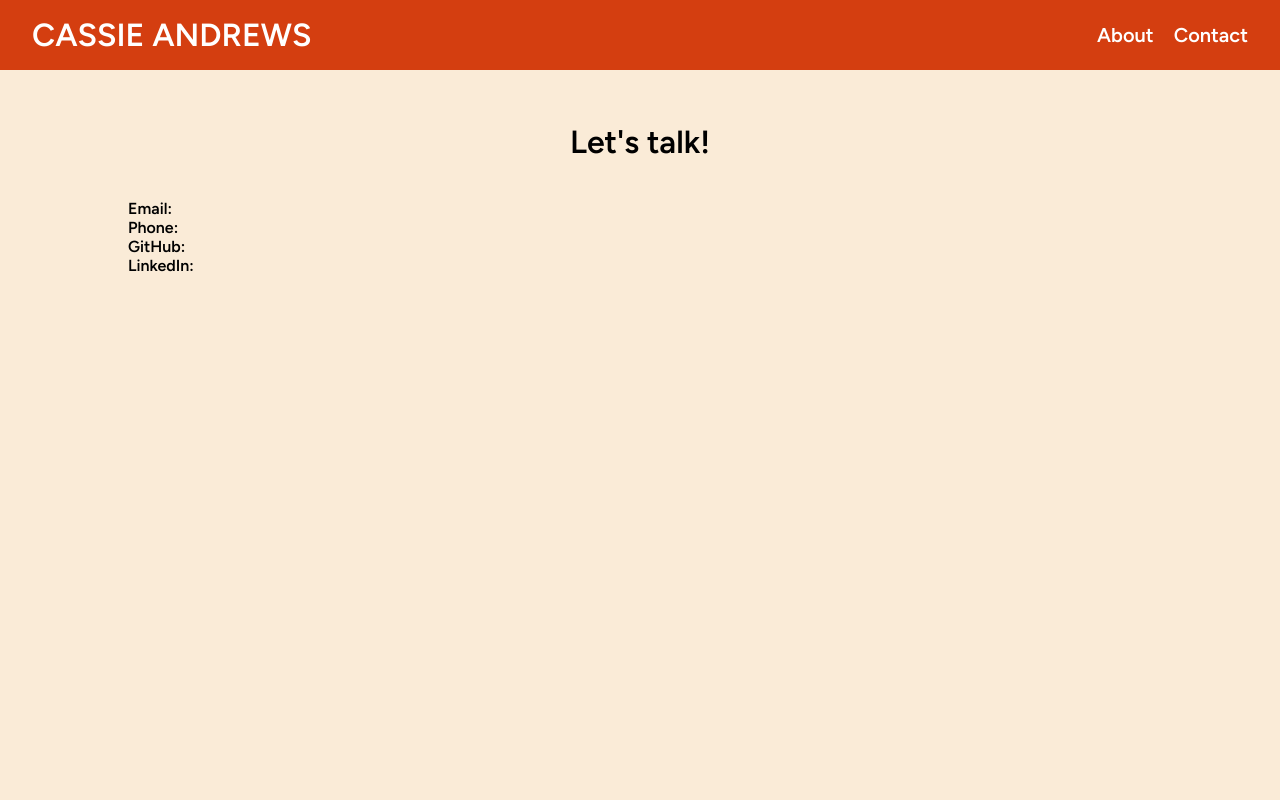
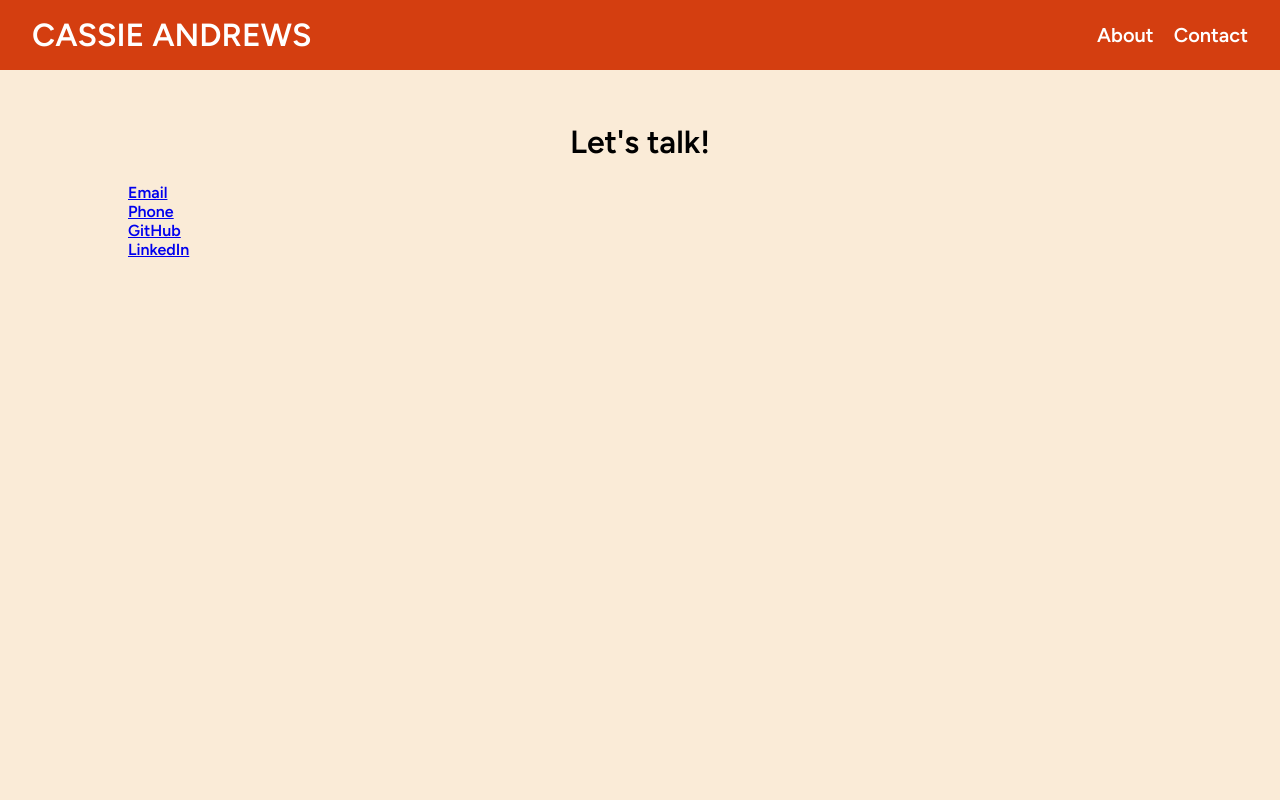
Before and after one commit to Cassie-Andrews/mmc6145-01-01-andrews-cassie, a React (Vite) app: page /contact in a window 1280 px wide. Shown: the top 800 px of the page. Built offline with nearby package versions, Linux system fonts and the light colour scheme.

Commit message:
about me

```diff
--- a/src/pages/about.jsx
+++ b/src/pages/about.jsx
@@ -4,8 +4,10 @@ export default function About() {
   return (
     <div className={styles.about__container}>
         <div>
-            <h1 className={styles.about__header}>About Me</h1>
-            <p className={styles.about}>Lorem ipsum dolor, sit amet consectetur adipisicing elit. Esse totam at in accusantium tempora non nostrum possimus nihil consectetur, quos assumenda consequatur quibusdam inventore necessitatibus temporibus nisi? Accusantium, nesciunt hic.</p>
+            <h1 className={styles.about__header}>Nice to meet you!</h1>
+            <p className={styles.about}>I'm Cassie and I'm currently living in Bradenton, FL. I work as a program assistant at a local arts-based non-profit. I earned my undergraduate degree from Florida State University in book arts and printmaking and I am currently pursuing a Master’s Degree in Web Design & Online Communications at the University of Florida. My background in fine arts has equipped me with a unique perspective as I navigate the ever-evolving realm of digital design.
+
+            Digital design enables me to create engaging, interactive experiences that parallel the traditional artforms I love like artist books. I am eager to explore balancing art and technology to connect with people in authentic new ways.</p>
         </div>
 
         <div>
--- a/src/pages/contact.jsx
+++ b/src/pages/contact.jsx
@@ -2,14 +2,14 @@ import styles from '../styles/contact.module.css'
 
 export default function Contact() {
   return (
-    <>
+    <div className="contact__container">
         <h1 className={styles.contact}>Let's talk!</h1>
         <ul>
-            <li>Email:</li>
-            <li>Phone:</li>
-            <li>GitHub:</li>
-            <li>LinkedIn:</li>
+            <li><a href="mailto:candrews1@ufl.edu">Email</a></li>
+            <li><a href="#">Phone</a></li>
+            <li><a href="https://github.com/Cassie-Andrews">GitHub</a></li>
+            <li><a href="https://www.linkedin.com/in/cassie-andrews/">LinkedIn</a></li>
         </ul>
-    </>
+    </div>
   )
 }
```
